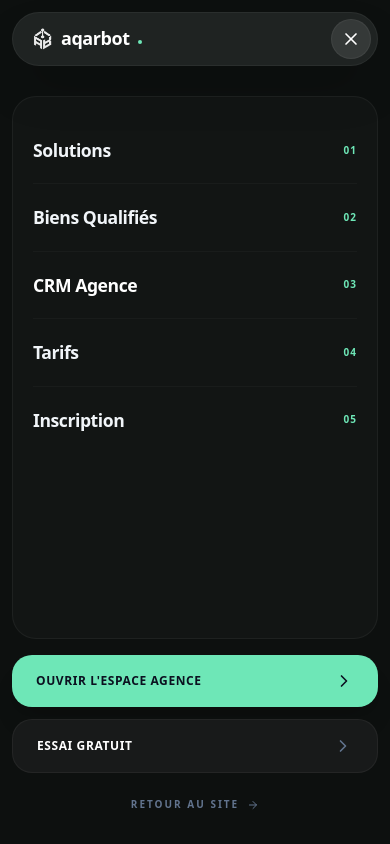
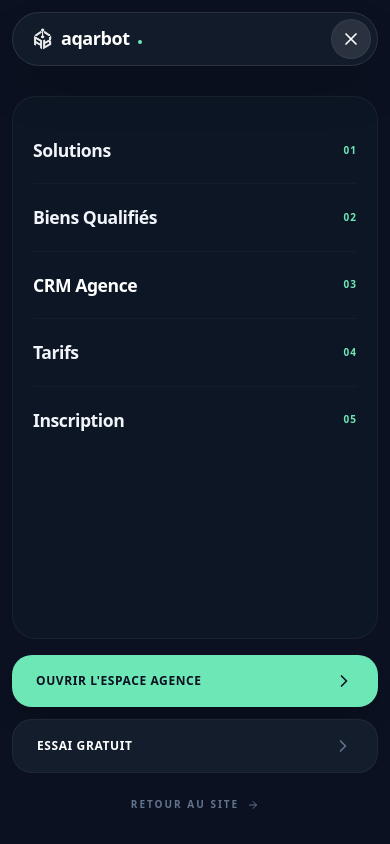
Before and after one commit to Imad05benali/aqarbot-saas, a Next.js app in the folder website/: page /crm in a window 390 px wide. Both pictures are taken after a click on the button "Toggle Menu". Shown: the top 844 px of the page. Built offline with nearby package versions, Linux system fonts and the light colour scheme.

Commit message:
style: apply brand navy colors to mobile navbar

```diff
--- a/website/components/Navbar.tsx
+++ b/website/components/Navbar.tsx
@@ -80,7 +80,7 @@
       </nav>
 
       {/* ─── MOBILE FLOATING PILL ───────────────────────────────────────────── */}
-      <nav className={`md:hidden fixed top-3 left-3 right-3 z-[110] flex items-center justify-between bg-[#1f2322] rounded-full pl-5 pr-1.5 py-1.5 shadow-2xl border border-white/5 transition-all duration-300 ${isOpen ? 'bg-[#0d100f] border-transparent' : ''}`}>
+      <nav className={`md:hidden fixed top-3 left-3 right-3 z-[110] flex items-center justify-between bg-[#131d2c]/95 backdrop-blur-xl rounded-full pl-5 pr-1.5 py-1.5 shadow-2xl border border-white/10 transition-all duration-300 ${isOpen ? 'bg-[#0B1120] border-transparent' : ''}`}>
         <a href="/" className="flex items-center gap-2" onClick={() => setIsOpen(false)}>
           <Image src="/logo-icon.png" alt="Aqarbot" width={20} height={20} className="opacity-90 brightness-0 invert" />
           <span className="text-white font-extrabold tracking-tight text-lg mb-0.5">aqarbot</span>
@@ -96,10 +96,10 @@
       </nav>
 
       {/* ─── MOBILE FULLSCREEN MENU ─────────────────────────────────────────── */}
-      <div className={`fixed inset-0 z-[100] md:hidden transition-all duration-400 ease-in-out bg-[#0D100F] flex flex-col pt-20 px-3 pb-6 ${isOpen ? 'opacity-100 pointer-events-auto' : 'opacity-0 pointer-events-none'}`}>
+      <div className={`fixed inset-0 z-[100] md:hidden transition-all duration-400 ease-in-out bg-[#0B1120] flex flex-col pt-20 px-3 pb-6 ${isOpen ? 'opacity-100 pointer-events-auto' : 'opacity-0 pointer-events-none'}`}>
 
         {/* Navigation Links List */}
-        <div className="flex-1 flex flex-col bg-[#121514] rounded-3xl p-5 border border-white/5 mt-4 overflow-y-auto">
+        <div className="flex-1 flex flex-col bg-[#0d1624] rounded-3xl p-5 border border-white/5 mt-4 overflow-y-auto">
           {navLinks.map((link, i) => (
             <a
               key={link.name}
@@ -132,7 +132,7 @@
           </a>
           <a
             href="/auth/register"
-            className="w-full bg-[#181a1a] text-white border border-white/5 text-xs font-black uppercase tracking-wider rounded-[1.25rem] py-4 flex items-center justify-between px-6 transition-transform active:scale-95"
+            className="w-full bg-[#131d2c] text-white border border-white/5 text-xs font-black uppercase tracking-wider rounded-[1.25rem] py-4 flex items-center justify-between px-6 transition-transform active:scale-95"
           >
             <span>Essai Gratuit</span>
             <ChevronRight className="w-5 h-5 text-slate-500 flex-shrink-0" />
```
